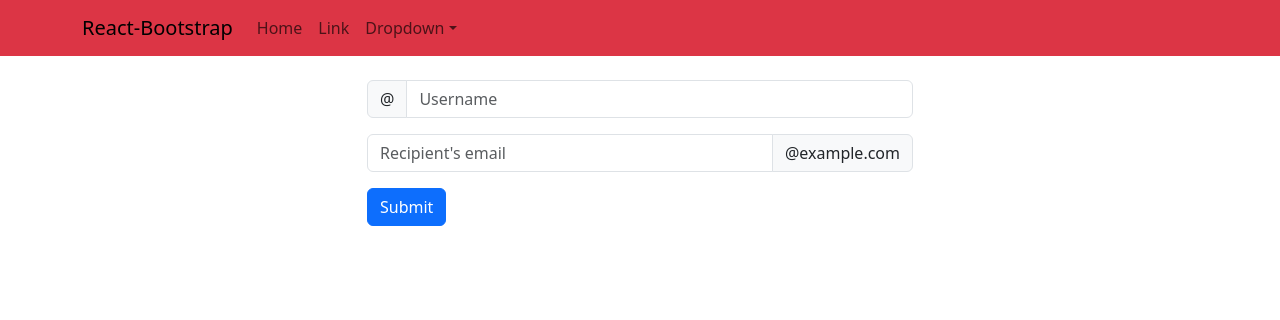
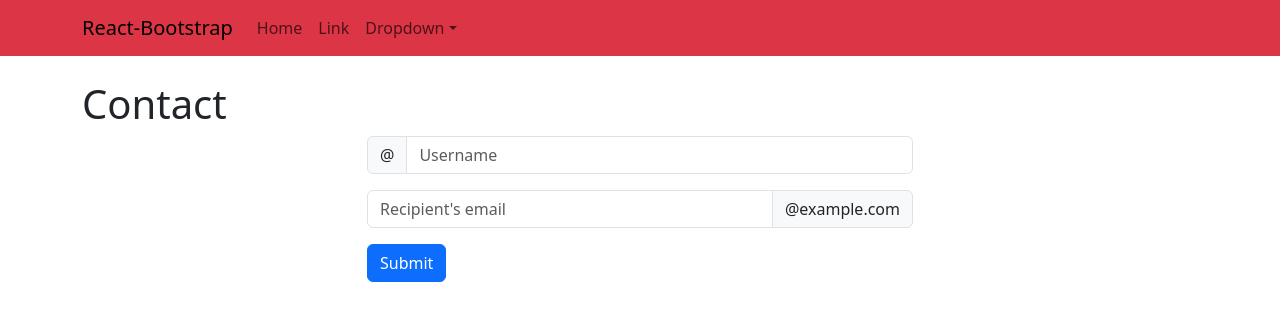
Before and after one commit to datrujillog/TrujiReact, a React (Vite) app in the folder TrujiReact/: page /contact in a window 1280 px wide. Shown: the top 320 px of the page. Built offline with nearby package versions, Linux system fonts and the light colour scheme.

Commit message:
chore: Remove unused imports and update components in App.tsx

```diff
--- a/TrujiReact/src/components/contact.tsx
+++ b/TrujiReact/src/components/contact.tsx
@@ -30,7 +30,9 @@ function Contact() {
     };
 
     return (
+
         <Container className='mt-4'>
+            <h1>Contact</h1>
             <Row>
                 <Col lg={6} xs={12} className='mx-auto'>
                     <Form onSubmit={handleSubmit}>
```
Also changed, not shown: TrujiReact/src/App.tsx (+3 -17 lines).
